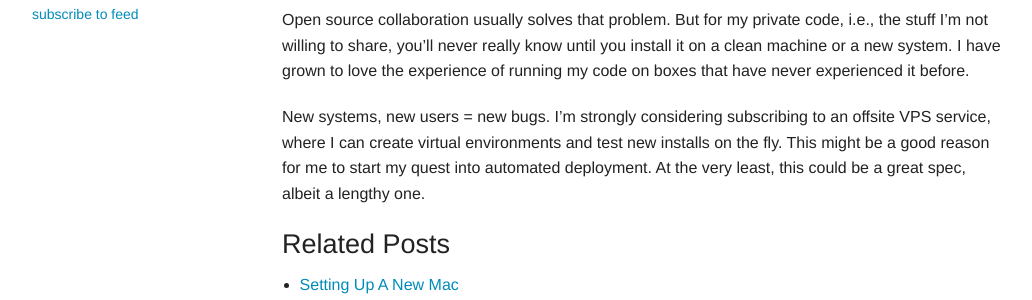
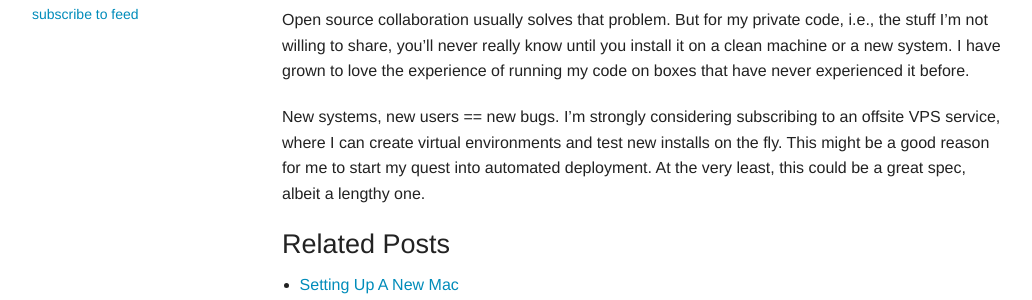
Before and after one commit to prokizzle/prokizzle.github.io, a Jekyll site: the page built from _posts/2014-03-16-advantages-of-testing-your-code-on-new-machines.markdown, in a window 1280 px wide. Shown: the part 358-658 px from the top of the page, without its empty margins (123-1155 px from the left). Built offline with Jekyll 4.4.1, drawn with Linux system fonts in a browser that asks for light colours; Markdown is read by kramdown in place of the engine named in the settings.

```diff
--- a/_posts/2014-03-16-advantages-of-testing-your-code-on-new-machines.markdown
+++ b/_posts/2014-03-16-advantages-of-testing-your-code-on-new-machines.markdown
@@ -8,4 +8,4 @@ When developing software that relies on config files that already exist, or perh
 
 Open source collaboration usually solves that problem. But for my private code, i.e., the stuff I'm not willing to share, you'll never really know until you install it on a clean machine or a new system. I have grown to love the experience of running my code on boxes that have never experienced it before.
 
-New systems, new users = new bugs. I'm strongly considering subscribing to an offsite VPS service, where I can create virtual environments and test new installs on the fly. This might be a good reason for me to start my quest into automated deployment. At the very least, this could be a great spec, albeit a lengthy one.
+New systems, new users == new bugs. I'm strongly considering subscribing to an offsite VPS service, where I can create virtual environments and test new installs on the fly. This might be a good reason for me to start my quest into automated deployment. At the very least, this could be a great spec, albeit a lengthy one.
```
